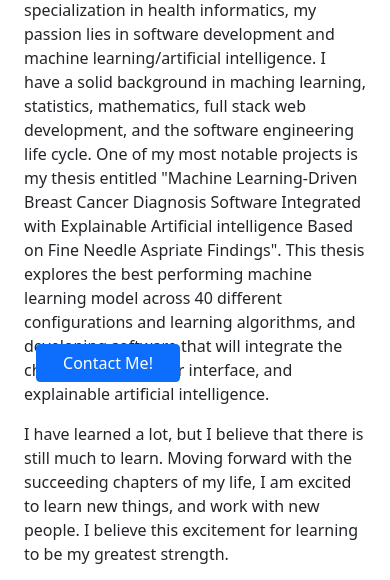
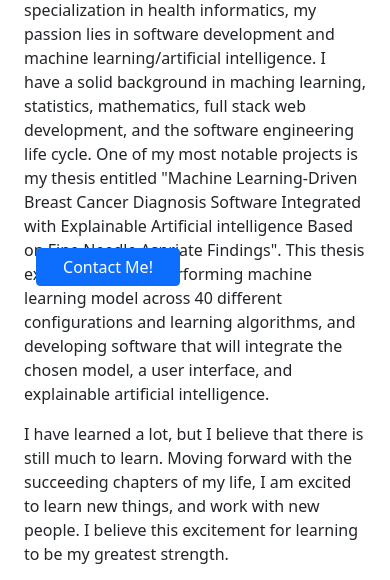
Before and after one commit to TristanBachini/Resume, a Django app: page / in a window 390 px wide. Shown: the part 358-938 px from the top of the page. Run offline with Django 4.2, Linux system fonts and the light colour scheme.

Commit message:
Fixed positioning of contact me button

```diff
--- a/Tristan_Resume/static/css/main/styles.css
+++ b/Tristan_Resume/static/css/main/styles.css
@@ -83,7 +83,7 @@
     z-index: 1;
     max-width: 1.5in;
     margin-left: 0.5in;
-    margin-top: 5in;
+    margin-top: 4in;
   }
 }
 
```
